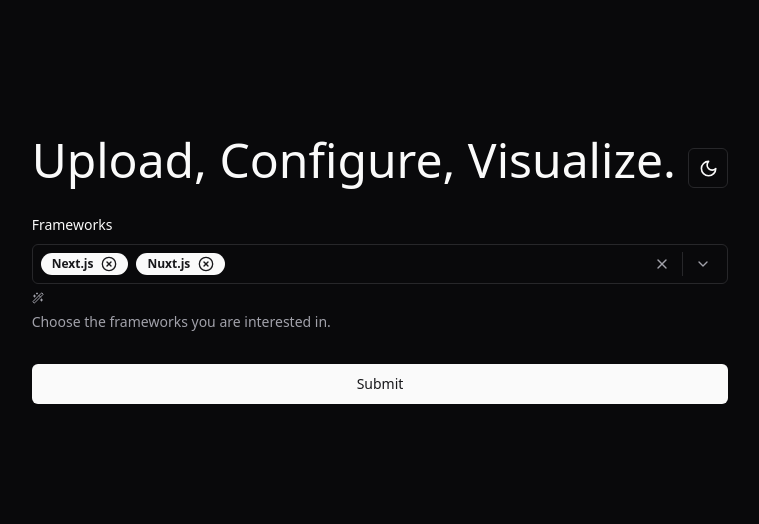
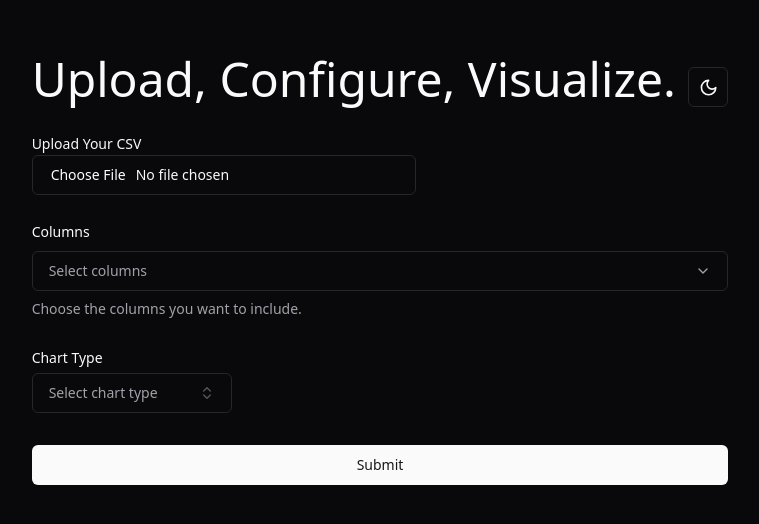
Before and after one commit to CedricAngeloSina-on/visualize-data, a Next.js app: page / in a window 1280 px wide. Shown: the part 130-654 px from the top of the page, without its empty margins (260-1019 px from the left). Built offline with nearby package versions, Linux system fonts and the light colour scheme.

Commit message:
feat: multi select and chart type fields for form

```diff
--- a/src/app/page.tsx
+++ b/src/app/page.tsx
@@ -1,11 +1,24 @@
 "use client";
+import { useEffect, useState, type ChangeEvent } from "react";
+import { Check, ChevronsUpDown } from "lucide-react";
 import { useForm } from "react-hook-form";
 import { zodResolver } from "@hookform/resolvers/zod";
 import { z } from "zod";
 
+import Papa from "papaparse";
+import { cn } from "~/lib/utils";
+
 import { ThemeToggle } from "~/components/ui/theme-toggle";
 import { MultiSelect } from "~/components/ui/multi-select";
 import { Button } from "~/components/ui/button";
+import {
+    Command,
+    CommandEmpty,
+    CommandGroup,
+    CommandInput,
+    CommandItem,
+    CommandList,
+} from "~/components/ui/command";
 import {
     Form,
     FormControl,
@@ -15,42 +28,63 @@ import {
     FormLabel,
     FormMessage,
 } from "~/components/ui/form";
+import { Label } from "~/components/ui/label";
+import { Input } from "~/components/ui/input";
+import {
+    Popover,
+    PopoverContent,
+    PopoverTrigger,
+} from "~/components/ui/popover";
 
-const frameworksList = [
-    {
-        value: "next.js",
-        label: "Next.js",
-    },
-    {
-        value: "sveltekit",
-        label: "SvelteKit",
-    },
-    {
-        value: "nuxt.js",
-        label: "Nuxt.js",
-    },
-    {
-        value: "remix",
-        label: "Remix",
-    },
-    {
-        value: "astro",
-        label: "Astro",
-    },
+const chartTypes = [
+    { label: "Bar Chart", value: "bar" },
+    { label: "Line Chart", value: "line" },
+    { label: "Pie Chart", value: "pie" },
 ];
 
 const FormSchema = z.object({
-    frameworks: z
-        .array(z.string().min(1))
-        .min(1)
-        .nonempty("Please select at least one framework."),
+    columns: z
+        .array(z.string().min(2))
+        .min(2, "Please select at least two columns."),
+    chartType: z.string({
+        required_error: "Please select a chart type.",
+    }),
 });
 
 export default function HomePage() {
+    const [data, setData] = useState<Record<string, unknown>[]>([]);
+    const [columns, setColumns] = useState<string[]>([]);
+
+    const multiSelectOptions = columns.map((column) => ({
+        label: column,
+        value: column,
+    }));
+
+    useEffect(() => {
+        console.log("Parsed Data: ", data);
+    }, [data]);
+
+    const handleFileChange = (event: ChangeEvent<HTMLInputElement>) => {
+        const file = event.target.files?.[0];
+        if (file) {
+            Papa.parse<Record<string, unknown>>(file, {
+                header: true,
+                complete: (results) => {
+                    setData(results.data);
+
+                    if (results.data.length > 0 && results.data[0]) {
+                        const keys = Object.keys(results.data[0]);
+                        setColumns(keys);
+                    }
+                },
+            });
+        }
+    };
+
     const form = useForm<z.infer<typeof FormSchema>>({
         resolver: zodResolver(FormSchema),
         defaultValues: {
-            frameworks: ["next.js", "nuxt.js"],
+            columns: [],
         },
     });
 
@@ -62,6 +96,17 @@ export default function HomePage() {
         <main className="flex min-h-screen flex-col items-center justify-center">
             <div className="m-12 items-center text-5xl">
                 <> Upload, Configure, Visualize.</> <ThemeToggle />
+                <div className="grid w-full max-w-sm items-center gap-1.5">
+                    <div>
+                        <Label htmlFor="csv">Upload Your CSV</Label>
+                        <Input
+                            id="csv"
+                            type="file"
+                            accept=".csv, application/vnd.openxmlformats-officedocument.spreadsheetml.sheet, application/vnd.ms-excel"
+                            onChange={handleFileChange}
+                        />
+                    </div>
+                </div>
                 <Form {...form}>
                     <form
                         onSubmit={form.handleSubmit(onSubmit)}
@@ -69,25 +114,101 @@ export default function HomePage() {
                     >
                         <FormField
                             control={form.control}
-                            name="frameworks"
+                            name="columns"
                             render={({ field }) => (
                                 <FormItem>
-                                    <FormLabel>Frameworks</FormLabel>
+                                    <FormLabel>Columns</FormLabel>
                                     <FormControl>
                                         <MultiSelect
-                                            options={frameworksList}
+                                            options={multiSelectOptions}
                                             onValueChange={field.onChange}
                                             defaultValue={field.value}
-                                            placeholder="Select options"
+                                            placeholder="Select columns"
                                             variant="inverted"
                                             animation={2}
                                             maxCount={3}
                                         />
                                     </FormControl>
                                     <FormDescription>
-                                        Choose the frameworks you are interested
-                                        in.
+                                        Choose the columns you want to include.
                                     </FormDescription>
+                                    <FormMessage />
+                                </FormItem>
+                            )}
+                        />
+                        <FormField
+                            control={form.control}
+                            name="chartType"
+                            render={({ field }) => (
+                                <FormItem className="flex flex-col">
+                                    <FormLabel>Chart Type</FormLabel>
+                                    <Popover>
+                                        <PopoverTrigger asChild>
+                                            <FormControl>
+                                                <Button
+                                                    variant="outline"
+                                                    role="combobox"
+                                                    className={cn(
+                                                        "w-[200px] justify-between",
+                                                        !field.value &&
+                                                            "text-muted-foreground"
+                                                    )}
+                                                >
+                                                    {field.value
+                                                        ? chartTypes.find(
+                                                              (chartType) =>
+                                                                  chartType.value ===
+                                                                  field.value
+                                                          )?.label
+                                                        : "Select chart type"}
+                                                    <ChevronsUpDown className="ml-2 h-4 w-4 shrink-0 opacity-50" />
+                                                </Button>
+                                            </FormControl>
+                                        </PopoverTrigger>
+                                        <PopoverContent className="w-[200px] p-0">
+                                            <Command>
+                                                <CommandInput placeholder="Search chart type..." />
+                                                <CommandList>
+                                                    <CommandEmpty>
+                                                        No chart type found.
+                                                    </CommandEmpty>
+                                                    <CommandGroup>
+                                                        {chartTypes.map(
+                                                            (chartType) => (
+                                                                <CommandItem
+                                                                    value={
+                                                                        chartType.label
+                                                                    }
+                                                                    key={
+                                                                        chartType.value
+                                                                    }
+                                                                    onSelect={() => {
+                                                                        form.setValue(
+                                                                            "chartType",
+                                                                            chartType.value
+                                                                        );
+                                                                    }}
+                                                                >
+                                                                    <Check
+                                                                        className={cn(
+                                                                            "mr-2 h-4 w-4",
+                                                                            chartType.value ===
+                                                                                field.value
+                                                                                ? "opacity-100"
+                                                                                : "opacity-0"
+                                                                        )}
+                                                                    />
+                                                                    {
+                                                                        chartType.label
+                                                                    }
+                                                                </CommandItem>
+                                                            )
+                                                        )}
+                                                    </CommandGroup>
+                                                </CommandList>
+                                            </Command>
+                                        </PopoverContent>
+                                    </Popover>
                                     <FormMessage />
                                 </FormItem>
                             )}
```
